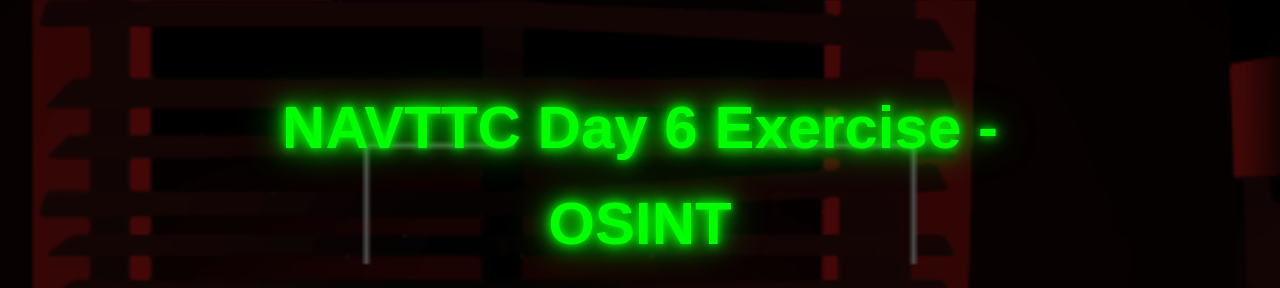
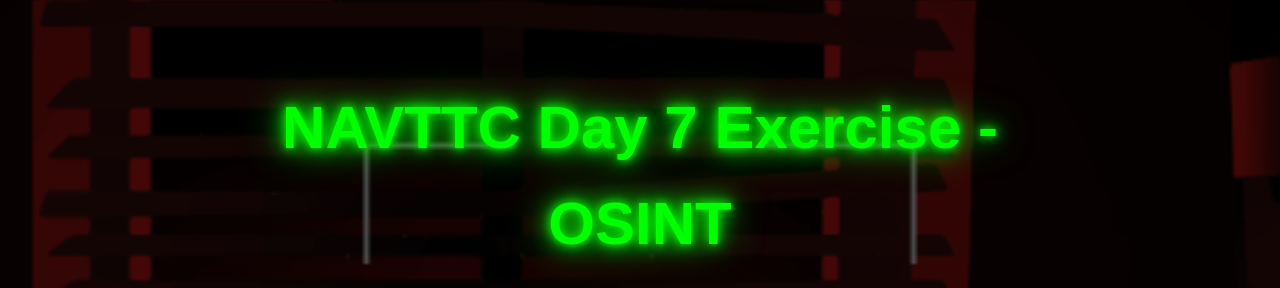
Before and after one commit to masood-choudhary/day6, a plain HTML site: page index.html in a window 1280 px wide. Shown: the top 288 px of the page. Drawn offline with Linux system fonts and the light colour scheme.

Commit message:
Update title for NAVTTC Day 7 Exercise

```diff
--- a/index.html
+++ b/index.html
@@ -99,7 +99,7 @@
 </head>
 <body>
   <div class="container">
-    <h1>NAVTTC Day 6 Exercise - OSINT</h1>
+    <h1>NAVTTC Day 7 Exercise - OSINT</h1>
 
     <div class="question">
       <h2>1. Lookup reddit.com on DNSDumpster. What is one interesting subdomain you would discover in addition to ads and developers?</h2>
```
